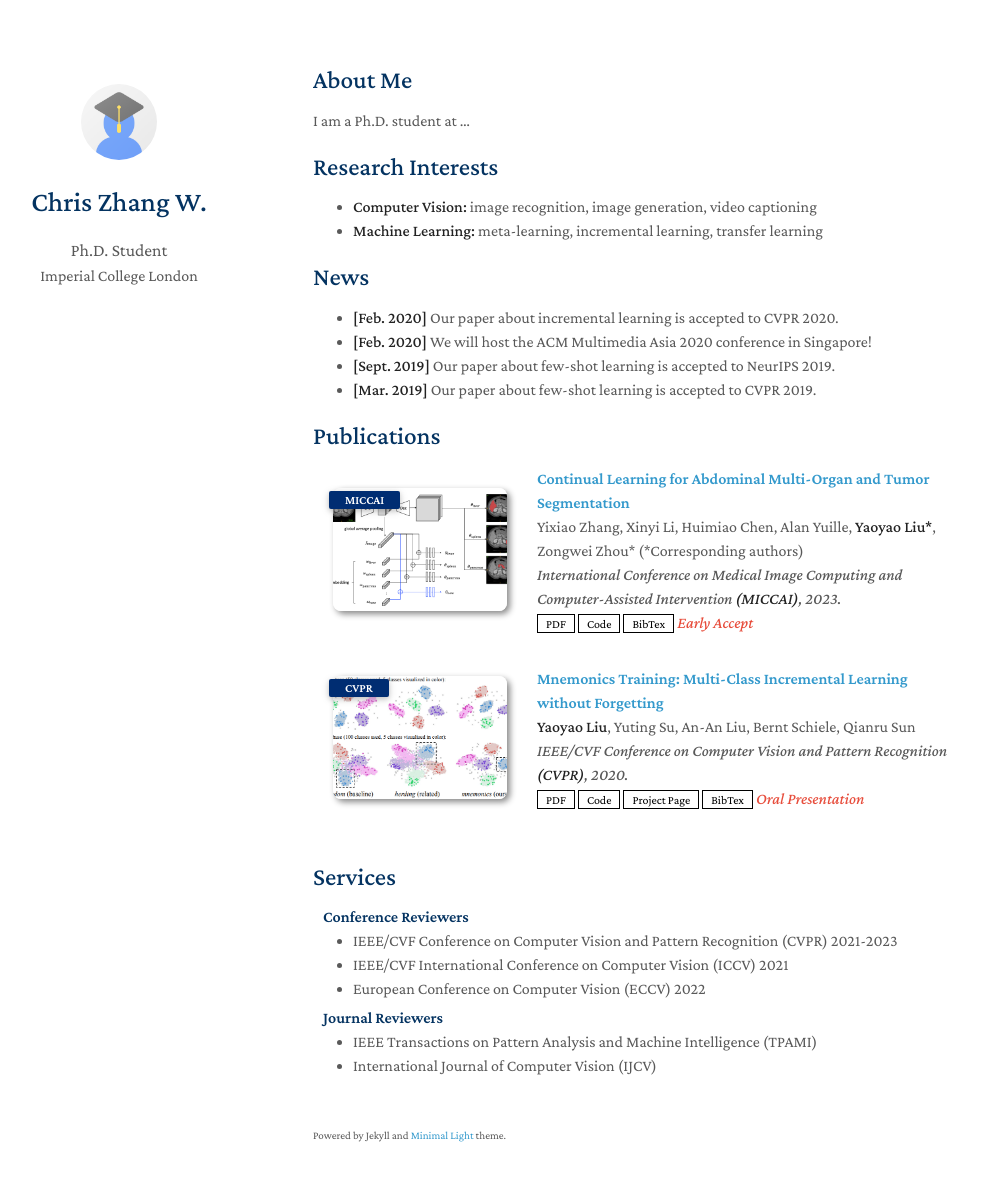
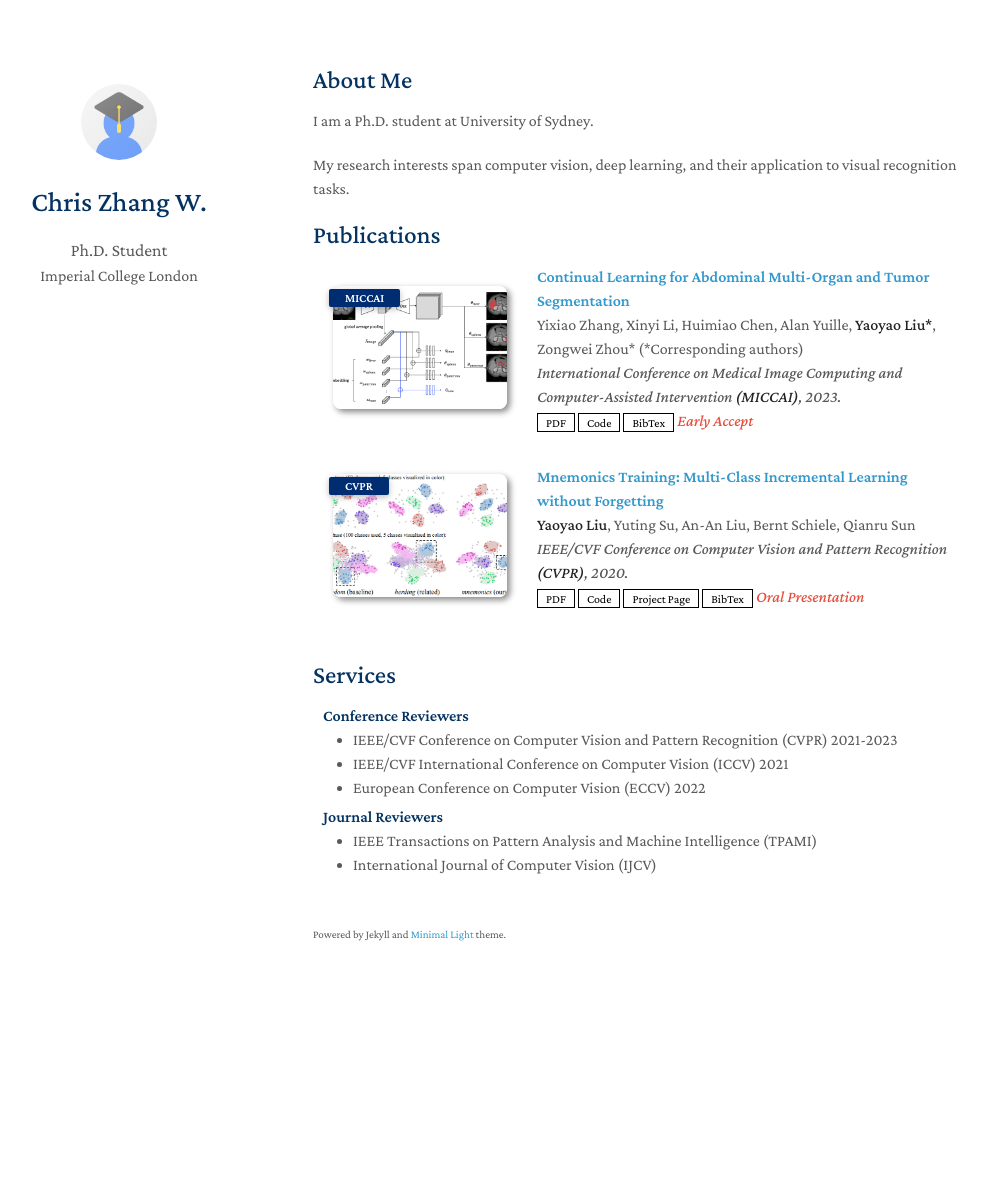
Before and after one commit to charmeleonz/charmeleonz.github.io, a Jekyll site: the page built from index.md, in a window 1280 px wide and 1216 px high. Shown: the top 1181 px of the window, without its empty margins (157-1144 px from the left). Built offline with Jekyll 4.4.1, drawn with Linux system fonts in a browser that asks for light colours; nearby versions of some CDN libraries; a style sheet for code colours, icons or effects is not loaded; our own code applies the rules of GitHub Pages for plain Markdown files.

Commit message:
Update index.md

```diff
--- a/index.md
+++ b/index.md
@@ -4,19 +4,10 @@ layout: homepage
 
 ## About Me
 
-I am a Ph.D. student at ...
+I am a Ph.D. student at University of Sydney.
 
-## Research Interests
+My research interests span computer vision, deep learning, and their application to visual recognition tasks.
 
-- **Computer Vision:** image recognition, image generation, video captioning
-- **Machine Learning:** meta-learning, incremental learning, transfer learning
-
-## News
-
-- **[Feb. 2020]** Our paper about incremental learning is accepted to CVPR 2020.
-- **[Feb. 2020]** We will host the ACM Multimedia Asia 2020 conference in Singapore!
-- **[Sept. 2019]** Our paper about few-shot learning is accepted to NeurIPS 2019.
-- **[Mar. 2019]** Our paper about few-shot learning is accepted to CVPR 2019.
 
 {% include_relative _includes/publications.md %}
 
```
